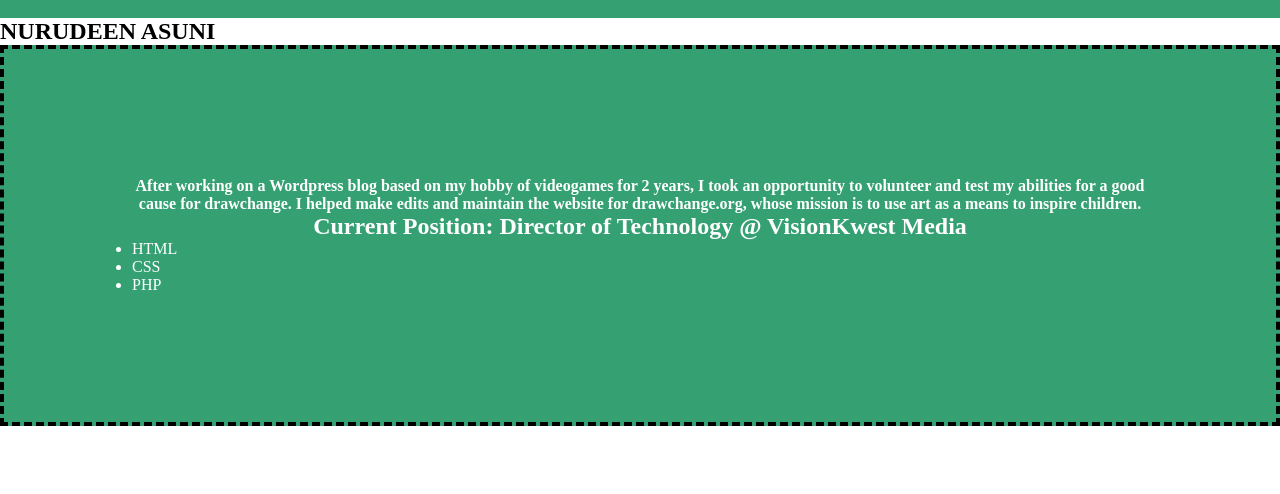
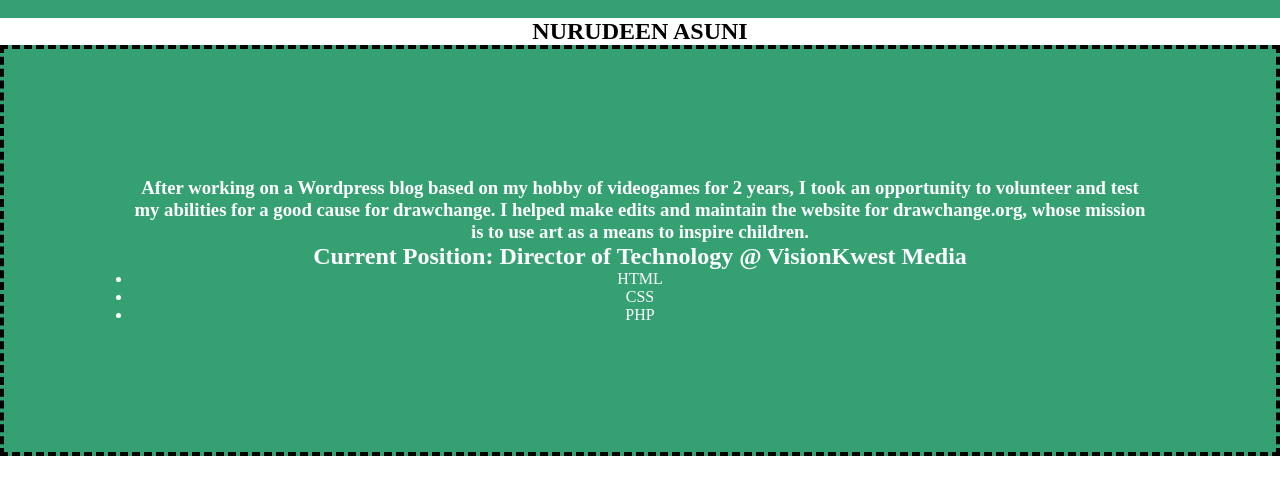
Before and after one commit to noasuni/noasuni.github.io, a plain HTML site: page index.html in a window 1280 px wide. Drawn offline with Linux system fonts and the light colour scheme.

Commit message:
Update index.html

```diff
--- a/index.html
+++ b/index.html
@@ -5,12 +5,12 @@
 </head>
 <body>
   <div class="headline"><br/><div>
-  <div class="headline2"><h2>NURUDEEN ASUNI</h2><div>
+  <div class="headline2" style="text-align: center"><h2>NURUDEEN ASUNI</h2><div>
   <div class="maincontent">
-    <h4 style="text-align: center">After working on a Wordpress blog based on my hobby of videogames for 2 years,
+    <h3 style="text-align: center">After working on a Wordpress blog based on my hobby of videogames for 2 years,
     I took an opportunity to volunteer and test my abilities for a good cause for drawchange.
     I helped make edits and maintain the website for drawchange.org,
-    whose mission is to use art as a means to inspire children. </h4>
+    whose mission is to use art as a means to inspire children. </h3>
     <h2 style="text-align: center">Current Position: Director of Technology @ VisionKwest Media</h2>
     <ul>
     <li>HTML</li>
```
